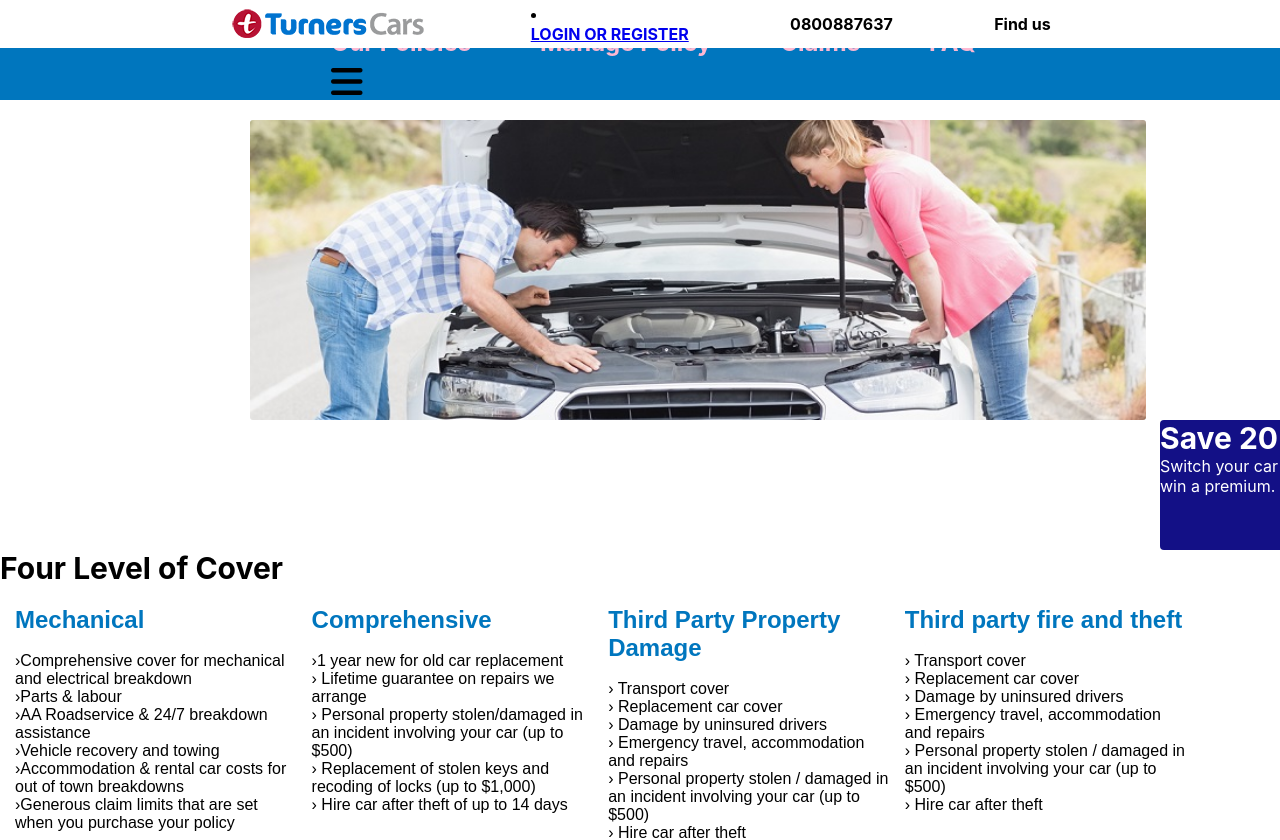
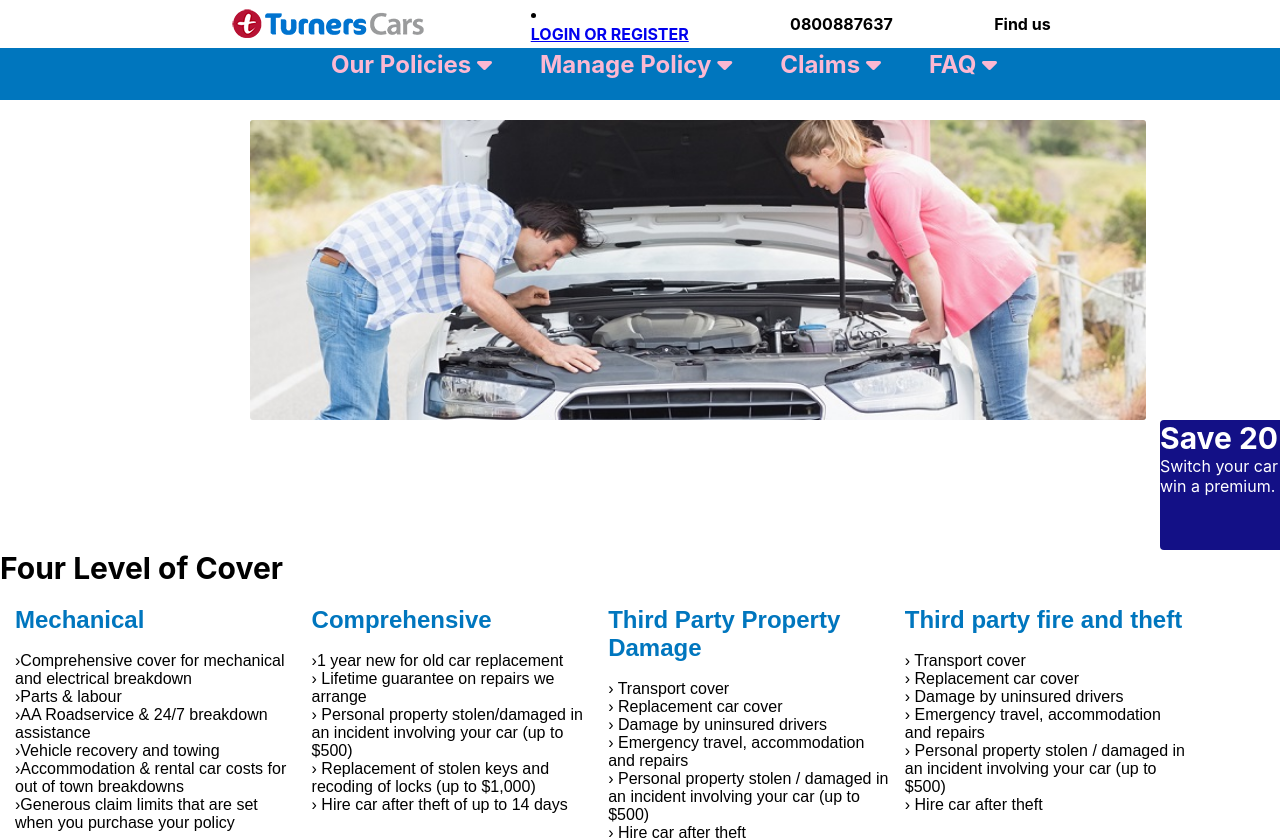
Before and after one commit to amitpalnz/turners, a React (Create React App) app: page / in a window 1280 px wide. Shown: the top 840 px of the page. Built offline with nearby package versions, Linux system fonts and the light colour scheme.

Commit message:
fixed bug

```diff
--- a/src/component/Navigate.jsx
+++ b/src/component/Navigate.jsx
@@ -51,7 +51,7 @@
                 Our Policies <i className="fas fa-caret-down" />
               </Link>
               <div className="menu-icon" onClick={handleClick}>
-                <i className={click ? "fas fa-times" : "fas fa-bars"} />
+
               </div>
             </li>
             <li>
```
